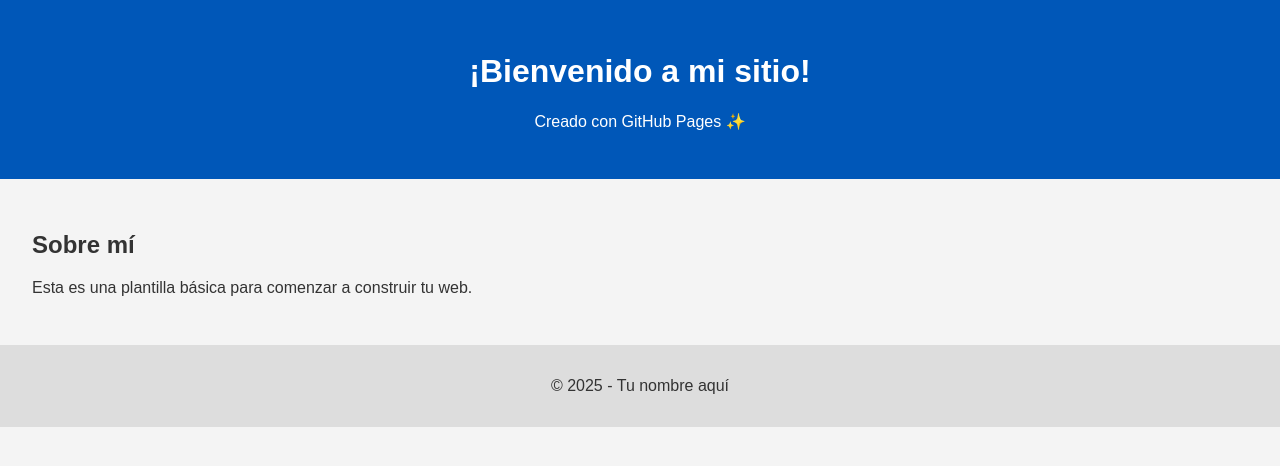
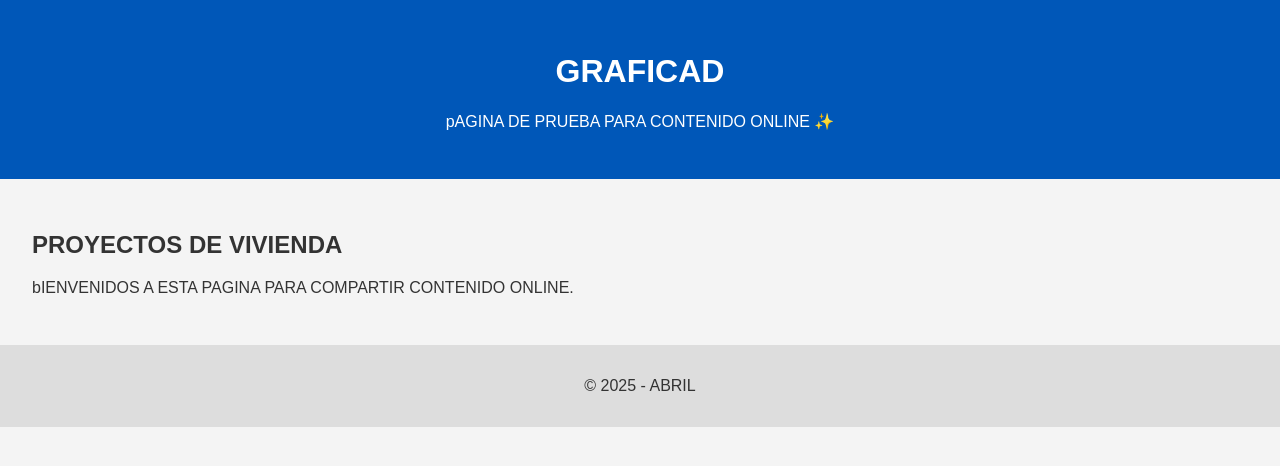
Before and after one commit to domo-ticus/graficad, a plain HTML site: page index.html in a window 1280 px wide. Drawn offline with Linux system fonts and the light colour scheme.

Commit message:
Update index.html

```diff
--- a/index.html
+++ b/index.html
@@ -7,19 +7,19 @@
 </head>
 <body>
   <header>
-    <h1>¡Bienvenido a mi sitio!</h1>
-    <p>Creado con GitHub Pages ✨</p>
+    <h1>GRAFICAD</h1>
+    <p>pAGINA DE PRUEBA PARA CONTENIDO ONLINE ✨</p>
   </header>
 
   <main>
     <section>
-      <h2>Sobre mí</h2>
-      <p>Esta es una plantilla básica para comenzar a construir tu web.</p>
+      <h2>PROYECTOS DE VIVIENDA</h2>
+      <p>bIENVENIDOS A ESTA PAGINA PARA COMPARTIR CONTENIDO ONLINE.</p>
     </section>
   </main>
 
   <footer>
-    <p>&copy; 2025 - Tu nombre aquí</p>
+    <p>&copy; 2025 - ABRIL</p>
   </footer>
 </body>
 </html>
```
